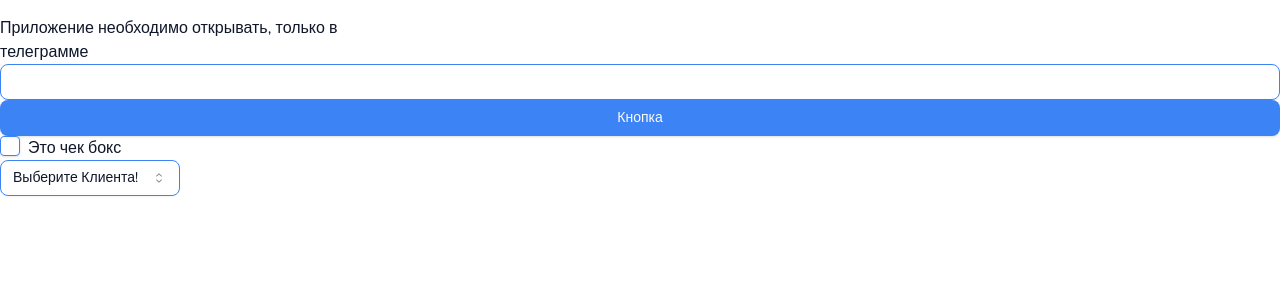
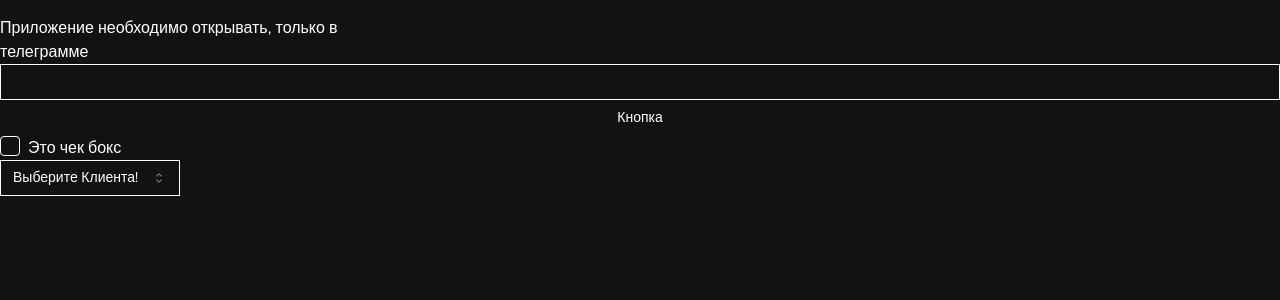
Before and after one commit to ITVash/negociant, a Next.js app: page / in a window 1280 px wide. Shown: the top 300 px of the page. Built offline with nearby package versions, Linux system fonts and the light colour scheme.

Commit message:
Fixed Dark Theme-2

```diff
--- a/app/globals.css
+++ b/app/globals.css
@@ -37,73 +37,3 @@ html {
 		text-wrap: balance;
 	}
 }
-
-@layer base {
-	:root {
-		--background: 0 0% 100%;
-		--foreground: 222.2 47.4% 11.2%;
-		--card: 0 0% 100%;
-		--card-foreground: 222.2 47.4% 11.2%;
-
-		--popover: 0 0% 100%;
-		--popover-foreground: 20 14.3% 4.1%;
-
-		--primary: 222.2 47.4% 11.2%;
-		--primary-foreground: 210 40% 98%;
-
-		--secondary: 210 40% 96.1%;
-		--secondary-foreground: 222.2 47.4% 11.2%;
-
-		--muted: 210 40% 96.1%;
-		--muted-foreground: 215.4 16.3% 46.9%;
-
-		--accent: 210 40% 96.1%;
-		--accent-foreground: 222.2 47.4% 11.2%;
-
-		--destructive: 0 84.2% 60.2%;
-		--destructive-foreground: 60 9.1% 97.8%;
-
-		--border: 214.3 31.8% 91.4%;
-		--input: 217 91% 60%;
-		--ring: 221 83% 53%;
-		--radius: 10px;
-	}
-	.dark {
-		--foreground: 0 0% 13%;
-
-		--card: 0 0% 100%;
-		--card-foreground: 20 14.3% 4.1%;
-
-		--popover: 0 0% 100%;
-		--popover-foreground: 20 14.3% 4.1%;
-
-		--primary: 22 100% 50%;
-		--primary-foreground: 60 9.1% 97.8%;
-
-		--secondary: 32 100% 98%;
-		--secondary-foreground: 24 9.8% 10%;
-
-		--muted: 60 4.8% 95.9%;
-		--muted-foreground: 25 5.3% 44.7%;
-
-		--accent: 60 4.8% 95.9%;
-		--accent-foreground: 24 9.8% 10%;
-
-		--destructive: 0 84.2% 60.2%;
-		--destructive-foreground: 60 9.1% 97.8%;
-
-		--border: 20 5.9% 90%;
-		--input: 217 91% 60%;
-		--ring: 221 83% 53%;
-		--radius: 18px;
-	}
-}
-
-@layer base {
-	* {
-		@apply border-border;
-	}
-	body {
-		@apply bg-background text-foreground;
-	}
-}
```
